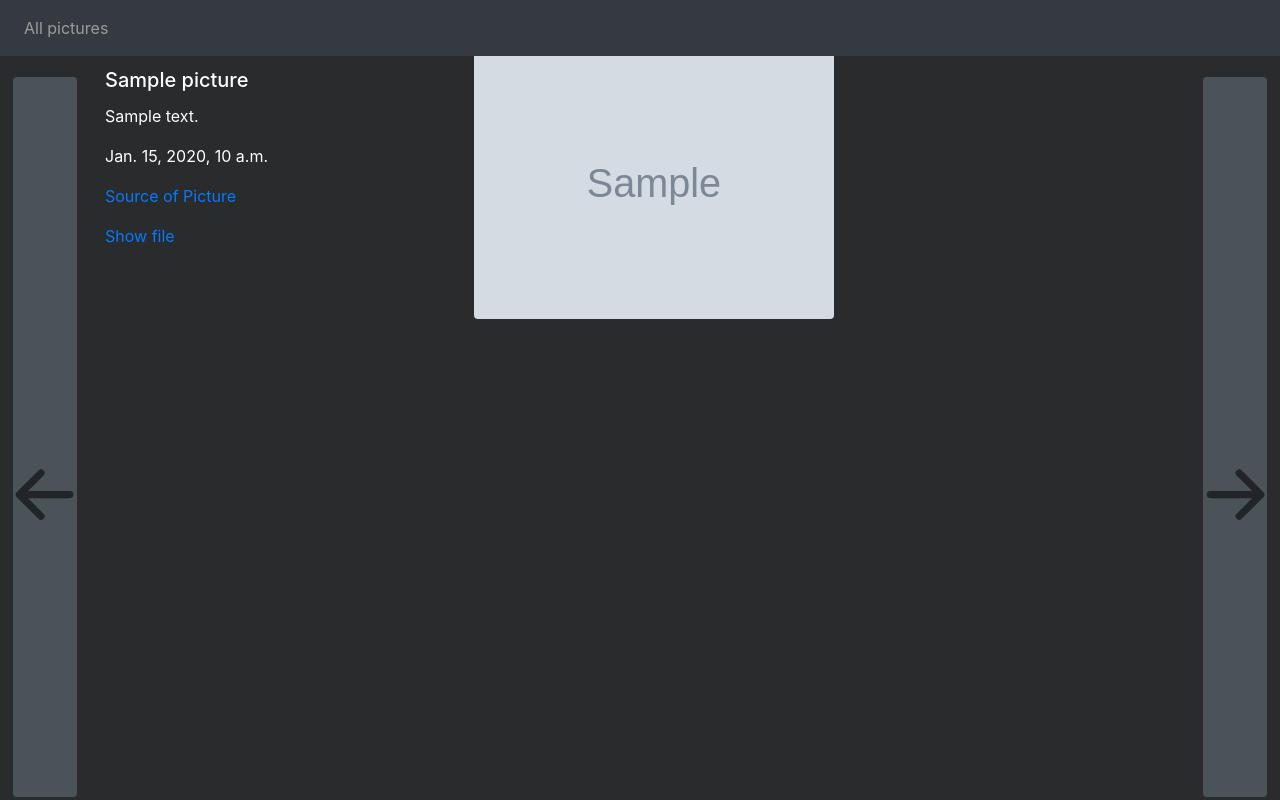
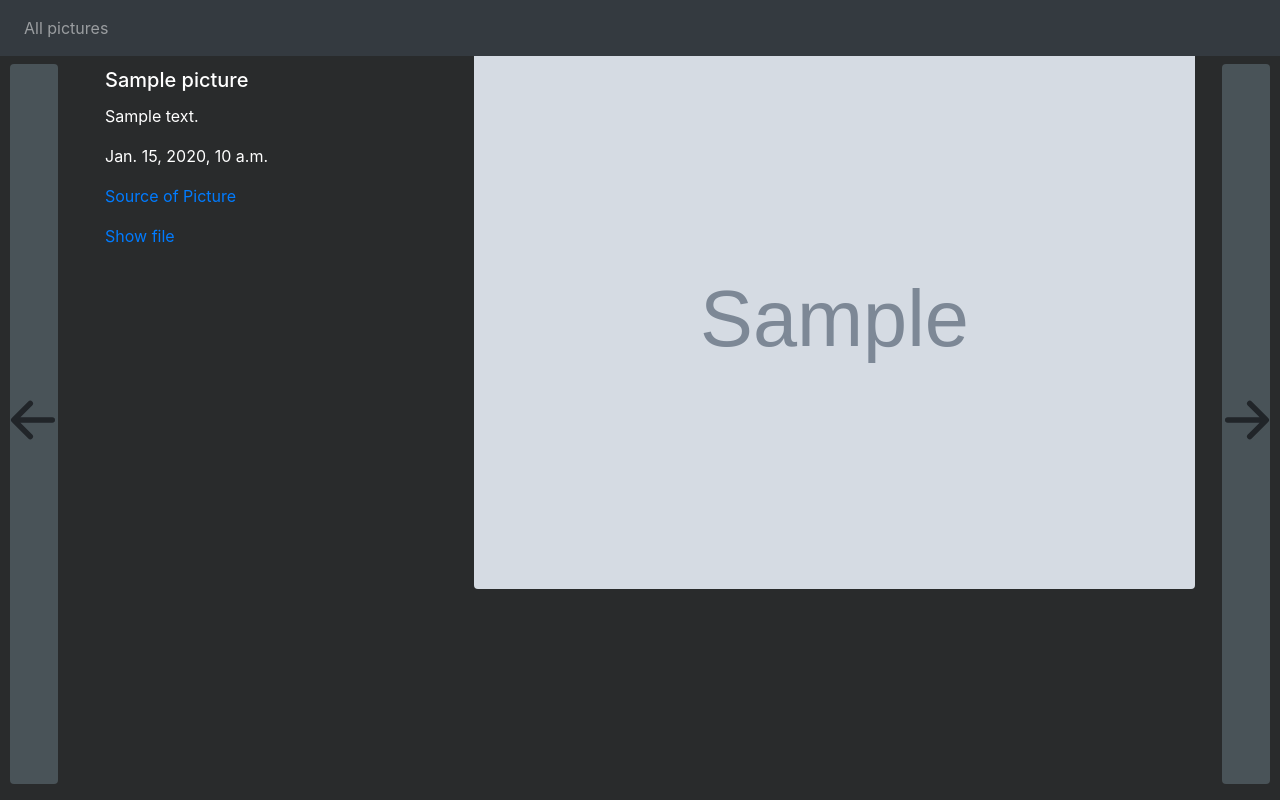
Before and after one commit to Tasari/django-photogallery, a Django app: template photogallery/templates/photogallery/detail.html in a window 1280 px wide. Run offline with Django 3.2, Linux system fonts and the light colour scheme; the template is opened without the code that fills it: most values are stand-ins (such as "Sample title", 1, 10 or a date in 2020); grey boxes marked "Sample" are stand-in pictures; some libraries are stand-ins or nearby versions.

Commit message:
placing and sizing improvement

```diff
--- a/photogallery/static/photogallery/detail.css
+++ b/photogallery/static/photogallery/detail.css
@@ -2,8 +2,8 @@
     height: 90% !important;
 }
 
-.w-5 {
-    width: 5% !important;
+.w-3rem {
+    width: 3rem !important;
 }
 
 .w-35 {
@@ -20,12 +20,14 @@
 
 .position-fixed-left {
     position: fixed !important;
-    left: 1vw !important;
+    left: 0.6rem !important;
+    top: 8% !important;
 }
 
 .position-fixed-right {
     position: fixed !important;
-    right: 1vw !important;
+    right:0.6rem !important;
+    top: 8% !important;
 
 }
 
@@ -33,9 +35,7 @@
     max-height: 90% !important;
 }
 
-.mt-6vw {
-    top: 6vw !important;
-}
+
 
 body {
     background-color:rgb(41, 43, 44);
--- a/photogallery/templates/photogallery/detail.html
+++ b/photogallery/templates/photogallery/detail.html
@@ -14,8 +14,8 @@
   </nav>
 
   <a href="{% url 'photogallery:prev' picture.id %}" >
-    <button class="btn w-5 h-90 position-fixed-right mt-6vw" style="background-color: rgba(97, 112, 119, 0.589);">
-      <svg width="9vw" height="9vw" viewBox="0 0 16 16" class="bi bi-arrow-right-short" style="position:fixed !important;right:-1vw !important" fill="currentColor" xmlns="http://www.w3.org/2000/svg">
+    <button class="btn w-3rem h-90 position-fixed-right" style="background-color: rgba(97, 112, 119, 0.589);">
+      <svg width="5.5rem" height="5.5rem" viewBox="0 0 16 16" class="bi bi-arrow-right-short" style="position:fixed !important;right:-0.7rem !important;top:47%" fill="currentColor" xmlns="http://www.w3.org/2000/svg">
         <path fill-rule="evenodd" d="M4 8a.5.5 0 0 1 .5-.5h5.793L8.146 5.354a.5.5 0 1 1 .708-.708l3 3a.5.5 0 0 1 0 .708l-3 3a.5.5 0 0 1-.708-.708L10.293 8.5H4.5A.5.5 0 0 1 4 8z"/>
       </svg>
     </button>
@@ -39,14 +39,14 @@
     {% if picture.url_height < 1000 or picture.url_height < picture.url_width %}
       <img src={% get_media_prefix %}{{picture.picture}} class="card-img-top rounded">
     {% else %}
-      <img src={% get_media_prefix %}{{picture.picture}} class="card-img-top w-50 rounded" >
+      <img src={% get_media_prefix %}{{picture.picture}} class="card-img-top w-3rem0 rounded" >
     {% endif %}
   </div>
 </div>
 
 <a href="{% url 'photogallery:next' picture.id %}" >
-  <button class="btn w-5 h-90 position-fixed-left mt-6vw" style="background-color: rgba(97, 112, 119, 0.589);">
-    <svg width="9vw" height="9vw" viewBox="0 0 16 16" class="bi bi-arrow-left-short" style="position:fixed !important;left:-1vw !important" fill="currentColor" xmlns="http://www.w3.org/2000/svg">
+  <button class="btn w-3rem h-90 position-fixed-left" style="background-color: rgba(97, 112, 119, 0.589);">
+    <svg width="5.5rem" height="5.5rem" viewBox="0 0 16 16" class="bi bi-arrow-left-short" style="position:fixed !important;left:-0.7rem !important;top:47%" fill="currentColor" xmlns="http://www.w3.org/2000/svg">
       <path fill-rule="evenodd" d="M12 8a.5.5 0 0 1-.5.5H5.707l2.147 2.146a.5.5 0 0 1-.708.708l-3-3a.5.5 0 0 1 0-.708l3-3a.5.5 0 1 1 .708.708L5.707 7.5H11.5a.5.5 0 0 1 .5.5z"/>
     </svg>
   </button>
```
